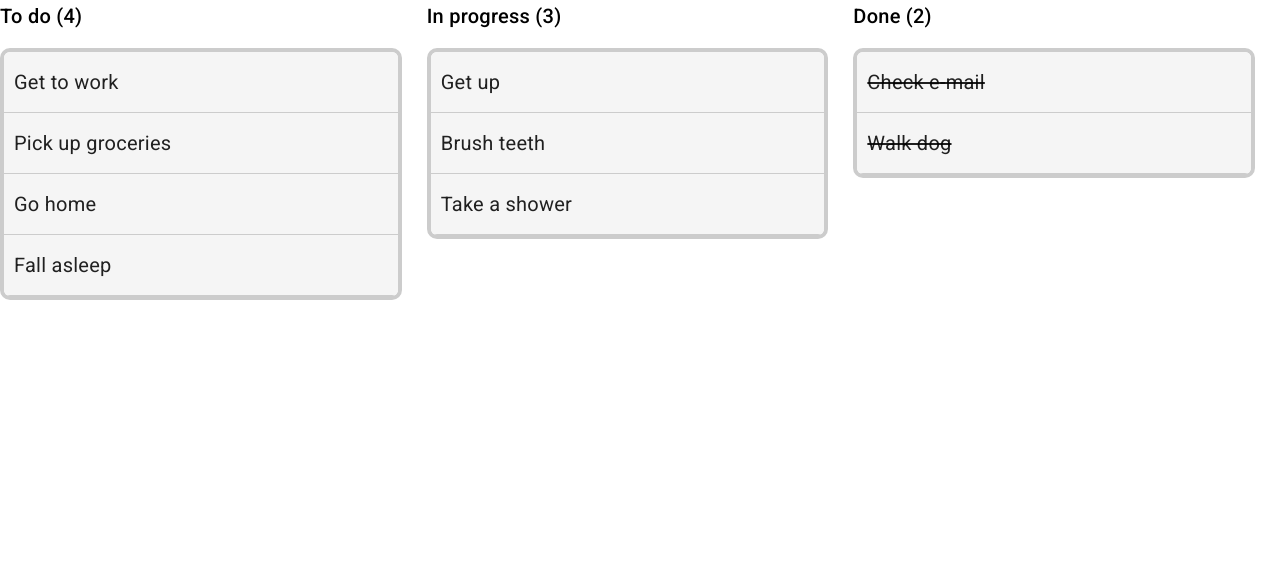
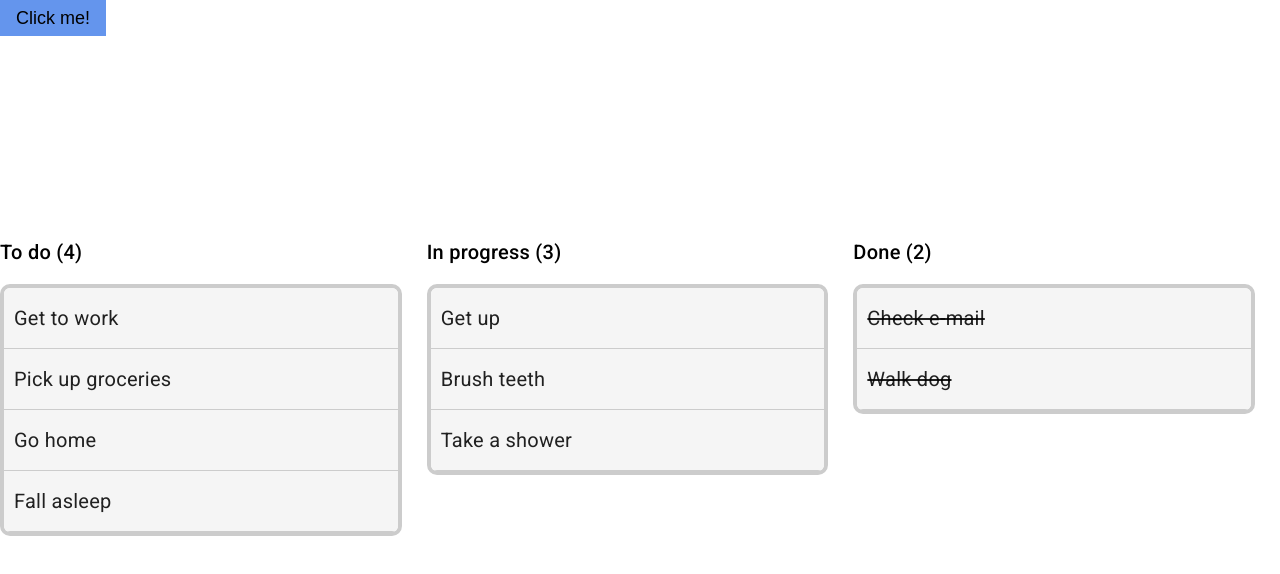
Before and after one commit to rd-henrique-krastev/task-easy, an Angular app: page /jira-board in a window 1280 px wide. Shown: the top 574 px of the page. Built offline with nearby package versions, Linux system fonts and the light colour scheme; sample sign-in values are in the browser's storage.

Commit message:
added nav-bar component and addapted it to dashboard component

```diff
--- a/src/app/app-routing.module.ts
+++ b/src/app/app-routing.module.ts
@@ -13,7 +13,7 @@ const routes: Routes = [
     path: 'jira-board', component: DashboardComponent, canActivate: [AuthGuard]
   },
   {
-    path: '', redirectTo: 'jira-board', pathMatch: 'full'
+    path: '**', redirectTo: 'login'
   }, {
     path: 'register', component: RegisterComponent
   }, {
--- a/src/app/app.module.ts
+++ b/src/app/app.module.ts
@@ -17,6 +17,7 @@ import { CdkAccordionModule } from '@angular/cdk/accordion';
 import { CdkDropList, CdkDrag } from '@angular/cdk/drag-drop';
 import { NgFor } from '@angular/common';
 import { MatButtonToggleModule   } from '@angular/material/button-toggle';
+import {NavComponent} from "./components/nav/nav.component";
 
 @NgModule({
   declarations: [
@@ -39,7 +40,8 @@ import { MatButtonToggleModule   } from '@angular/material/button-toggle';
     NgFor,
     CdkDrag,
     CdkAccordionModule,
-    MatButtonToggleModule
+    MatButtonToggleModule,
+    NavComponent
 
   ],
   providers: [AuthenticationService],
--- a/src/app/components/dashboard/dashboard.component.css
+++ b/src/app/components/dashboard/dashboard.component.css
@@ -1,9 +1,13 @@
 
 
 
-:host{
+.jira-board-container{
   display: flex;
     justify-content: center;
+}
+
+.cdk-me {
+  margin-bottom: 50vh;
 }
 
 
--- a/src/app/components/dashboard/dashboard.component.html
+++ b/src/app/components/dashboard/dashboard.component.html
@@ -1,3 +1,6 @@
+<nav-component></nav-component>
+
+<div class="jira-board-container">
 <div class="input-container">
   <h2>To do ({{todo.length}})</h2>
 
@@ -108,3 +111,4 @@
     </div>
   </div>
 </div>
+</div>
--- a/src/app/components/dashboard/dashboard.component.ts
+++ b/src/app/components/dashboard/dashboard.component.ts
@@ -1,6 +1,5 @@
 import { Component } from '@angular/core';
-import { NgFor } from '@angular/common';
-import { CdkAccordionModule } from '@angular/cdk/accordion';
+
 import {
   CdkDragDrop,
   moveItemInArray,
@@ -10,8 +9,6 @@ import {
 } from '@angular/cdk/drag-drop';
 import { ActivatedRoute, Router } from '@angular/router';
 import { AuthenticationService } from 'src/app/services/authentication.service';
-import {MatCardModule} from '@angular/material/card';
-import {MatButtonToggleModule} from '@angular/material/button-toggle';
 import { Card } from 'src/app/card';
 
 
--- a/src/app/components/login/login.component.html
+++ b/src/app/components/login/login.component.html
@@ -24,4 +24,7 @@
     <span *ngIf="showErrorMessage"> INCORRECT CREDENTIALS !!</span>
   </div>
 
+
+  <p>Don't have an account? <span (click)="clickRegister()">Create one here</span></p>
+
 </div>
--- a/src/app/components/login/login.component.ts
+++ b/src/app/components/login/login.component.ts
@@ -20,7 +20,14 @@ export class LoginComponent {
 
   constructor(private authService: AuthenticationService,
               private router: Router,
-              private fb: NonNullableFormBuilder) {}
+              private fb: NonNullableFormBuilder) {
+
+    authService.getLoggedInSubject().subscribe(u => {
+      if (u) {
+        router.navigate(['jira-dashboard'])
+      }
+    })
+  }
 
   submit(){
 
@@ -37,4 +44,9 @@ export class LoginComponent {
        }
      })
   }
+
+  clickRegister(): void {
+    this.router.navigate(['register'])
+  }
+
 }
--- /dev/null
+++ b/src/app/components/nav/nav.component.css
@@ -0,0 +1,50 @@
+.example-menu {
+  display: inline-flex;
+  flex-direction: column;
+  min-width: 180px;
+  max-width: 280px;
+  background-color: rgba(255, 255, 255);
+  padding: 6px 0;
+}
+
+.example-standalone-trigger {
+  margin-bottom: 200px;
+  background-color: cornflowerblue !important;
+  color: black;
+  font-size: large;
+}
+
+.example-menu-item,
+.example-standalone-trigger {
+  background-color: transparent;
+  cursor: pointer;
+  border: none;
+
+  user-select: none;
+  min-width: 64px;
+  line-height: 36px;
+  padding: 0 16px;
+
+  display: flex;
+  align-items: center;
+  flex-direction: row;
+  flex: 1;
+}
+
+.example-menu-item:hover {
+  background-color: rgb(208, 208, 208);
+}
+
+.example-menu-item:active {
+  background-color: rgb(170, 170, 170);
+}
+
+.example-standalone-item {
+  background-color: rgb(239, 239, 239);
+}
+.example-standalone-item:hover {
+  background-color: rgb(208, 208, 208);
+}
+.example-standalone-item[aria-expanded='true'] {
+  background-color: rgb(208, 208, 208);
+}
--- /dev/null
+++ b/src/app/components/nav/nav.component.html
@@ -0,0 +1,12 @@
+<button [cdkMenuTriggerFor]="menu" class="example-standalone-trigger">Click me!</button>
+
+
+
+<ng-template #menu>
+  <div class="example-menu" cdkMenu>
+    <button *ngIf="!userIsLoggedIn" routerLink="/login" class="example-menu-item" cdkMenuItem>Login</button>
+    <button *ngIf="!userIsLoggedIn" routerLink="register" class="example-menu-item" cdkMenuItem>Register</button>
+    <button *ngIf= "userIsLoggedIn" (click)="logout()" class="example-menu-item" cdkMenuItem>Logout</button>
+    <button *ngIf="userIsLoggedIn" routerLink="/jira-board" class="example-menu-item" cdkMenuItem>dashboard</button>
+  </div>
+</ng-template>
--- /dev/null
+++ b/src/app/components/nav/nav.component.ts
@@ -0,0 +1,32 @@
+import {Component} from '@angular/core';
+import {CdkMenu, CdkMenuItem, CdkMenuTrigger} from '@angular/cdk/menu';
+import {Router, RouterLink} from "@angular/router";
+import {AuthenticationService} from "../../services/authentication.service";
+import {NgIf} from "@angular/common";
+
+/** @title Menu with Standalone Trigger. */
+@Component({
+  selector: 'nav-component',
+  styleUrls: ['nav.component.css'],
+  templateUrl: 'nav.component.html',
+  standalone: true,
+  imports: [CdkMenuTrigger, CdkMenu, CdkMenuItem, RouterLink, NgIf],
+})
+export class NavComponent {
+
+  userIsLoggedIn: boolean = false;
+
+  constructor(private authService: AuthenticationService,
+              private router: Router) {
+
+    authService.getLoggedInSubject()
+      .subscribe(s => {this.userIsLoggedIn = s});
+  }
+
+  logout(): void {
+    this.authService.logout()
+    this.userIsLoggedIn = false
+    this.router.navigate(['login'])
+  }
+
+}
```
Also changed, not shown: 2 other files (tests, documents, lock files or other folders).
